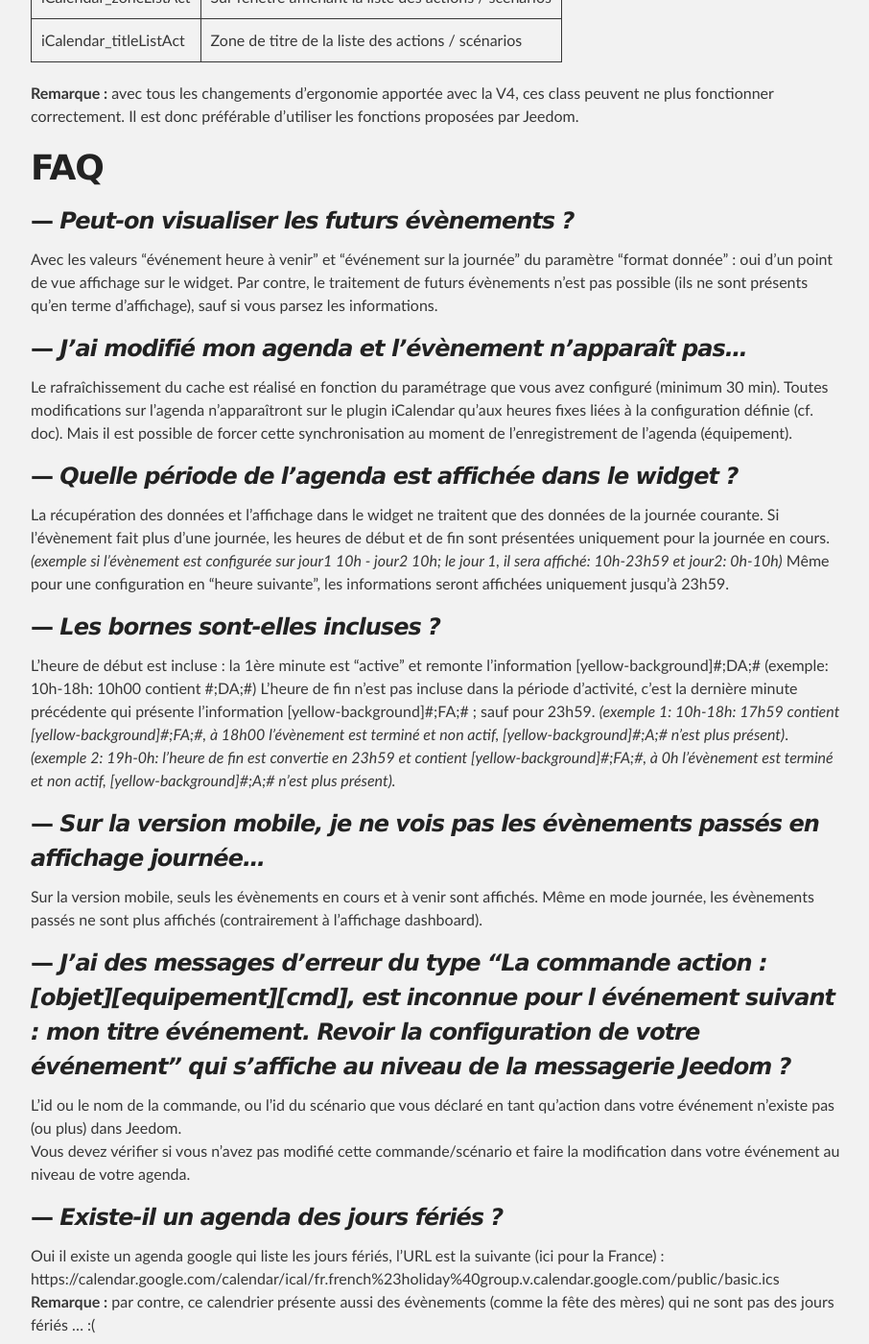
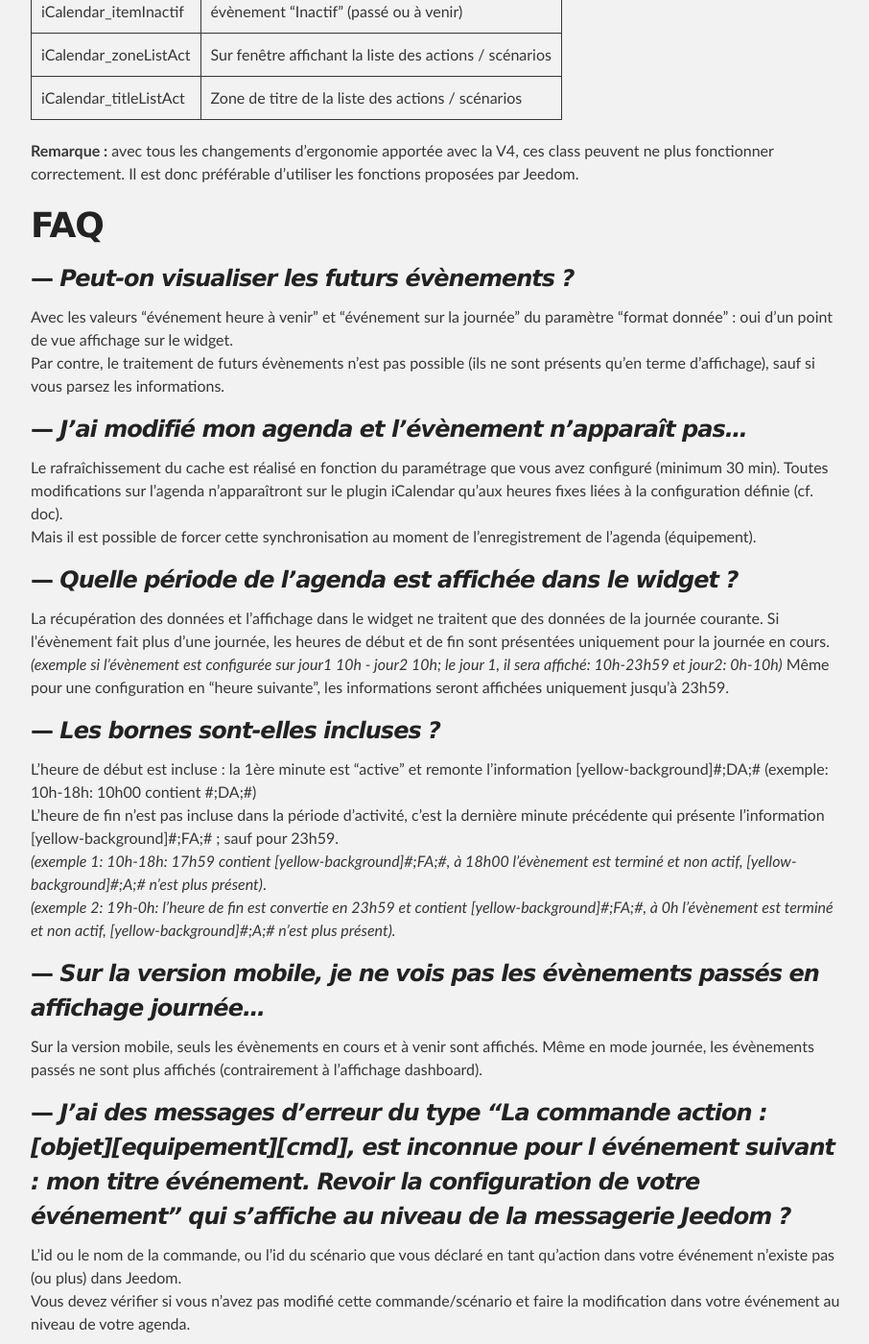
Before and after one commit to abarrau/jeedom-plugins-doc, a Jekyll site: the page built from docs/iCalendar/index.md, in a window 1280 px wide and 1400 px high, scrolled down 23638 px. Shown: the whole window at 96% size, without its empty margins (183-1089 px from the left). Built offline with Jekyll 4.4.1, drawn with Linux system fonts in a browser that asks for light colours; our own code applies the rules of GitHub Pages for plain Markdown files; the repository's description, which GitHub fills in, is left out; some of the changed text lies outside the part shown.

```diff
--- a/docs/iCalendar/index.md
+++ b/docs/iCalendar/index.md
@@ -417,23 +417,24 @@ Dès lors que cette variable passe à une autre valeur, cela signifie que la fon
 Si la fonction n'a rien trouvé ou a rencontré une erreur, la valeur de retour de non traitement est "-1".
 
 **Remarque pour les fonction "getDay...":**
+
 1/ pour l'utilisation de ces fonctions, il est conseillé d'être dans un format de données différent de "événement courant".
-En effet, ce format étant déjà très limité, ces fonctions spécifiques de formatage de la trame pourraient ne pas s'appliquer.
+En effet, ce format étant déjà très limité, ces fonctions spécifiques de formatage de la trame pourraient ne pas s'appliquer.<br/>
 Si ce cas s'applique, le retour prendra la valeur "-1" et un message d'erreur sera précisé dans le log.
-2/ le séparateur entre les événements est un double pipe "&#124;&#124;".
-Si vous souhaitez utiliser un autre séparateur pour de l'affichage dans  un mail par exemple, vous pouvez faire un changement de caractère comme suite (ici retour à la ligne) :
+2/ le séparateur entre les événements est un double pipe "&#124;&#124;". <br/>
+Si vous souhaitez utiliser un autre séparateur pour de l'affichage dans  un mail par exemple, vous pouvez faire un changement de caractère comme suite (ici retour à la ligne) : <br/>
 `str_replace("&#124;&#124;", "\n", variable(getDaySimple_123))`
- +
+
 
 **Processus d'utilisation dans un scénario :**
 
 * 1/ Sélectionner votre commande agenda permettant d'exécuter des fonctions au niveau d'une zone "action".
 * 2/ Dans la zone "fonction", taper "get" et sélectionner dans la liste la fonction souhaitée (cf. ci-dessus).
-* 3/ Ajouter une commande action avec la fonction "wait" ;
+* 3/ Ajouter une commande action avec la fonction "wait" ; <br/>
 **Remarque:** les temps de réponse des fonctions sont relativement rapides, mais il est préférable d'avoir une tempo pour s'assurer que la valeur retournée est bien celle attendue, pour la suite du scénario.
 La saisie doit être du type : `variable(getTimeEnd_12345) != -99` , (avec un timeout de 5sec par exemple).
-* 4/ une fois cette condition passée, vous pouvez utiliser votre variable dans la suite du scénario. +
-*Remarque:* Il est conseillé de faire d'abord un test sur la pertinence de votre variable : autre que "-1".
+* 4/ une fois cette condition passée, vous pouvez utiliser votre variable dans la suite du scénario. <br/>
+**Remarque:** Il est conseillé de faire d'abord un test sur la pertinence de votre variable : autre que "-1".
 
 
 ![scenario](https://abarrau.github.io/jeedom-plugins-doc/iCalendar/images/iCalendar_scenarioFonction.png)
@@ -462,12 +463,12 @@ Mais pour les utilisateurs qui veulent aller plus loin dans la configuration, vo
 # FAQ
 
 ### --- _Peut-on visualiser les futurs évènements ?_
-Avec les valeurs "événement heure à venir" et "événement sur la journée" du paramètre "format donnée" : oui d'un point de vue affichage sur le widget.
+Avec les valeurs "événement heure à venir" et "événement sur la journée" du paramètre "format donnée" : oui d'un point de vue affichage sur le widget. <br/>
 Par contre, le traitement de futurs évènements n'est pas possible (ils ne sont présents qu'en terme d'affichage), sauf si vous parsez les informations.
 
 ### --- _J'ai modifié mon agenda et l'évènement n'apparaît pas..._
 Le rafraîchissement du cache est réalisé en fonction du paramétrage que vous avez configuré (minimum 30 min).
-Toutes modifications sur l'agenda n'apparaîtront sur le plugin iCalendar qu'aux heures fixes liées à la configuration définie (cf. doc).
+Toutes modifications sur l'agenda n'apparaîtront sur le plugin iCalendar qu'aux heures fixes liées à la configuration définie (cf. doc). <br/>
 Mais il est possible de forcer cette synchronisation au moment de l'enregistrement de l'agenda (équipement).
 
 ### --- _Quelle période de l'agenda est affichée dans le widget ?_
@@ -477,20 +478,21 @@ _(exemple si l'évènement est configurée sur jour1 10h - jour2 10h; le jour 1,
 Même pour une configuration en "heure suivante", les informations seront affichées uniquement jusqu'à 23h59.
 
 ### --- _Les bornes sont-elles incluses ?_
-L'heure de début est incluse : la 1ère minute est "active" et remonte l'information [yellow-background]#;DA;# (exemple: 10h-18h: 10h00 contient <span >#;DA;#)
-L'heure de fin n'est pas incluse dans la période d'activité, c'est la dernière minute précédente qui présente l'information [yellow-background]#;FA;# ; sauf pour 23h59.
-_(exemple 1: 10h-18h: 17h59 contient [yellow-background]#;FA;#, à 18h00 l'évènement est terminé et non actif, [yellow-background]#;A;# n'est plus présent)_.
+L'heure de début est incluse : la 1ère minute est "active" et remonte l'information [yellow-background]#;DA;# (exemple: 10h-18h: 10h00 contient <span >#;DA;#) <br/>
+L'heure de fin n'est pas incluse dans la période d'activité, c'est la dernière minute précédente qui présente l'information [yellow-background]#;FA;# ; sauf pour 23h59. <br/>
+_(exemple 1: 10h-18h: 17h59 contient [yellow-background]#;FA;#, à 18h00 l'évènement est terminé et non actif, [yellow-background]#;A;# n'est plus présent)_. <br/>
 _(exemple 2: 19h-0h: l'heure de fin est convertie en 23h59 et contient [yellow-background]#;FA;#, à 0h l'évènement est terminé et non actif, [yellow-background]#;A;# n'est plus présent)._
 
 ### --- _Sur la version mobile, je ne vois pas les évènements passés en affichage journée..._
 Sur la version mobile, seuls les évènements en cours et à venir sont affichés. Même en mode journée, les évènements passés ne sont plus affichés (contrairement à l'affichage dashboard).
 
 ### --- _J'ai des messages d'erreur du type "La commande action : [objet][equipement][cmd], est inconnue pour l événement suivant : mon titre événement. Revoir la configuration de votre événement" qui s'affiche au niveau de la messagerie Jeedom ?_
-L'id ou le nom de la commande, ou l'id du scénario que vous déclaré en tant qu'action dans votre événement n'existe pas (ou plus) dans Jeedom. <br/> Vous devez vérifier si vous n'avez pas modifié cette commande/scénario et faire la modification dans votre événement au niveau de votre agenda.
+L'id ou le nom de la commande, ou l'id du scénario que vous déclaré en tant qu'action dans votre événement n'existe pas (ou plus) dans Jeedom. <br/>
+Vous devez vérifier si vous n'avez pas modifié cette commande/scénario et faire la modification dans votre événement au niveau de votre agenda.
 
 ### --- _Existe-il un agenda des jours fériés ?_
 Oui il existe un agenda google qui liste les jours fériés, l'URL est la suivante (ici pour la France) :
-https://calendar.google.com/calendar/ical/fr.french%23holiday%40group.v.calendar.google.com/public/basic.ics
+https://calendar.google.com/calendar/ical/fr.french%23holiday%40group.v.calendar.google.com/public/basic.ics <br/>
 **Remarque :** par contre, ce calendrier présente aussi des évènements (comme la fête des mères) qui ne sont pas des jours fériés ... :(
 
 
@@ -501,7 +503,9 @@ Voir la documentation pour plus d'explications.
 
 ## ?? Pourquoi ce plugin ??
 
-A l'origine, Google permettait d'échanger les données au format csv ; je participais au développement du plugin officiel gCalendar.
+A l'origine, Google permettait d'échanger les données au format csv ; je participais au développement du plugin officiel gCalendar. <br/>
 Lorsque Google a arrêté cette fonction au profit du format iCal (ics), Jeedom a arrêté le plugin gCalendar. J'ai donc créé le plugin iCalendar en remplacement.
+
 Son objectif était d'automatiser des actions en les configurants dans un calendrier accessibles à tous au sein d'une famille (via google).
+
 Bonne utilisation ....
```
